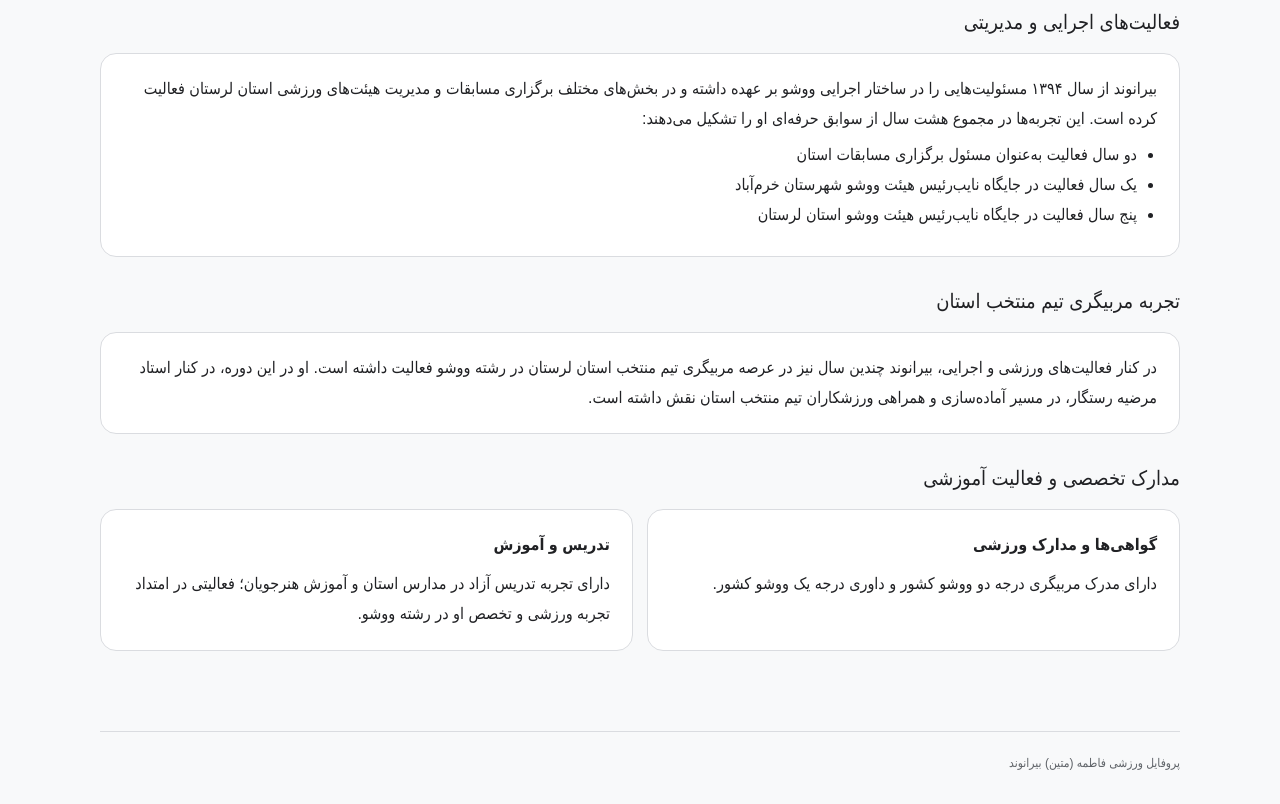
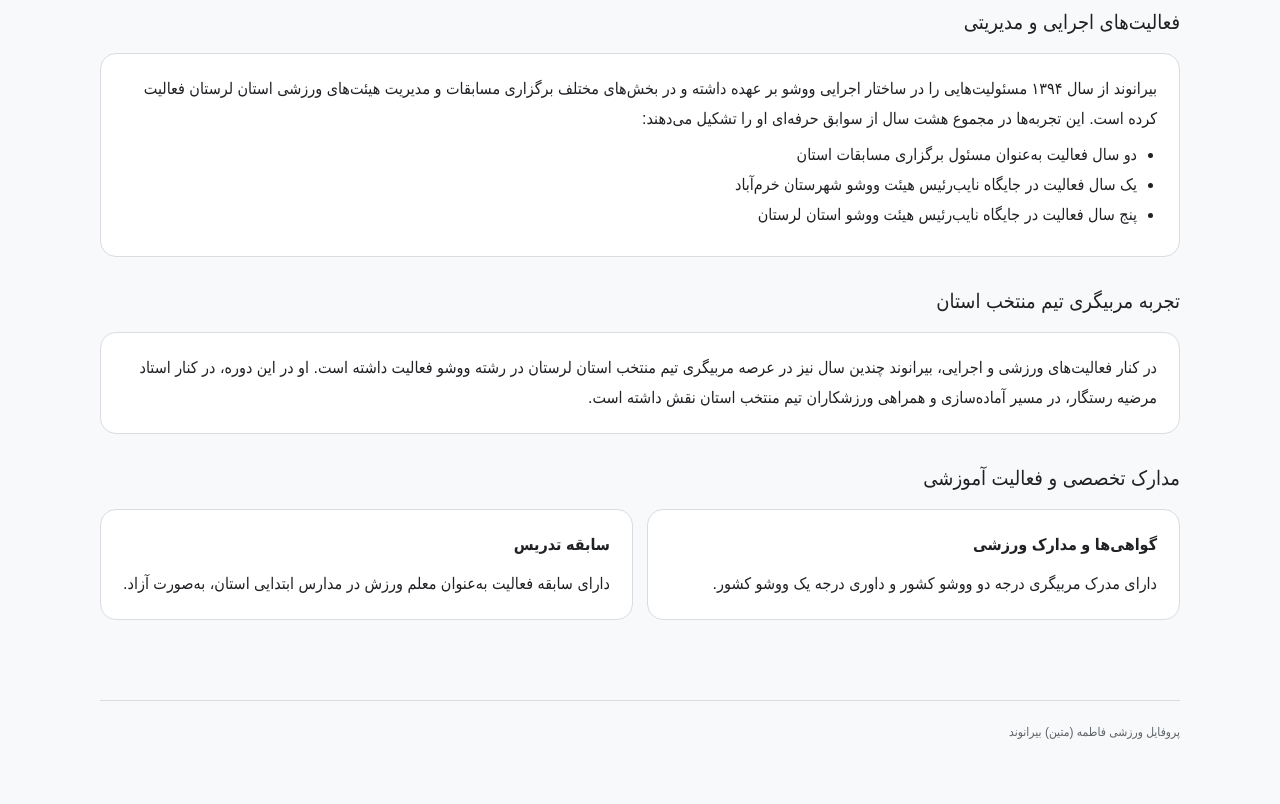
Before and after one commit to matinbeyranvand15-sketch/matin_beyranvand, a plain HTML site: page index.html in a window 1280 px wide. Shown: the part 1986-2790 px from the top of the page. After the commit the page ends 2760 px from the top, so only its background shows below. Drawn offline with Linux system fonts and the light colour scheme.

Commit message:
Correct primary school physical education teaching experience

```diff
--- a/index.html
+++ b/index.html
@@ -72,7 +72,7 @@
 <section class="section"><h2>تجربه مربیگری تیم منتخب استان</h2><div class="content-card"><p>در کنار فعالیت‌های ورزشی و اجرایی، بیرانوند چندین سال نیز در عرصه مربیگری تیم منتخب استان لرستان در رشته ووشو فعالیت داشته است. او در این دوره، در کنار استاد مرضیه رستگار، در مسیر آماده‌سازی و همراهی ورزشکاران تیم منتخب استان نقش داشته است.</p></div></section>
 <section class="section"><h2>مدارک تخصصی و فعالیت آموزشی</h2><div class="cols">
 <div class="content-card"><h3>گواهی‌ها و مدارک ورزشی</h3><p>دارای مدرک مربیگری درجه دو ووشو کشور و داوری درجه یک ووشو کشور.</p></div>
-<div class="content-card"><h3>تدریس و آموزش</h3><p>دارای تجربه تدریس آزاد در مدارس استان و آموزش هنرجویان؛ فعالیتی در امتداد تجربه ورزشی و تخصص او در رشته ووشو.</p></div>
+<div class="content-card"><h3>سابقه تدریس</h3><p>دارای سابقه فعالیت به‌عنوان معلم ورزش در مدارس ابتدایی استان، به‌صورت آزاد.</p></div>
 </div></section>
 </main>
 <footer>پروفایل ورزشی فاطمه (متین) بیرانوند</footer>
```
